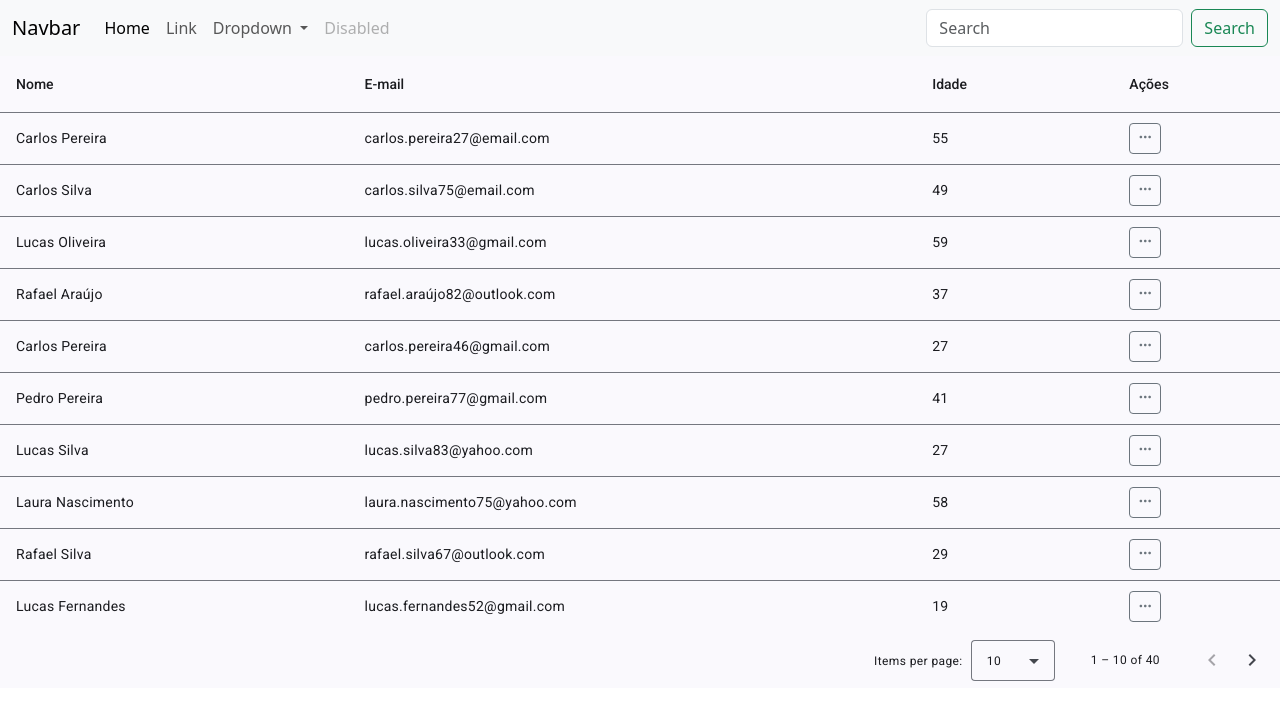
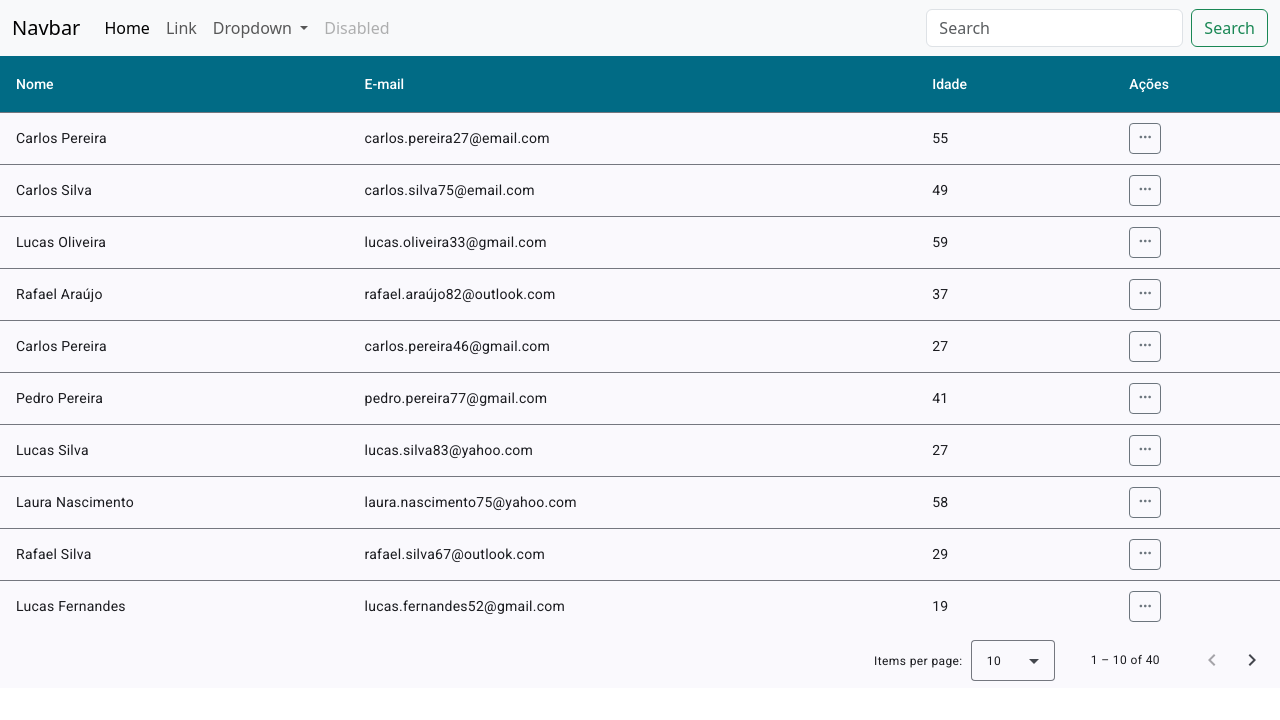
Before and after one commit to wallacevff/aprendizagemAngular, an Angular app: page / in a window 1280 px wide. Shown: the top 720 px of the page. Built offline with nearby package versions, Linux system fonts and the light colour scheme.

Commit message:
Cor e Visualizar

```diff
--- a/src/app/app.component.ts
+++ b/src/app/app.component.ts
@@ -82,6 +82,11 @@ export class AppComponent {
       icon: 'bi-trash',
       label: 'Excluir',
       action: (row: any) => this.excluir(row)
+    },
+    {
+      icon:  'bi-eye',
+      label: 'Visualizar',
+      action: (row: any) => this.visualizar(row)
     }
   ];
 
@@ -92,4 +97,8 @@ export class AppComponent {
   excluir(row: any) {
     console.log('🗑 Excluir:', row);
   }
+
+  visualizar(row: any) {
+    console.log('Visualizar:', row)
+  }
 }
--- a/src/app/components/tabela/table-content/tabela.component.css
+++ b/src/app/components/tabela/table-content/tabela.component.css
@@ -3,11 +3,16 @@
   overflow: visible;
 }
 
+th{
+  background-color: #016B85 !important;
+  color: #ffffff;
+}
 
 td {
   position: relative; /* para dropdown funcionar corretamente dentro da célula */
   overflow: visible;
 }
+
 .actions{
   /*width: 15%;*/
 }
```
